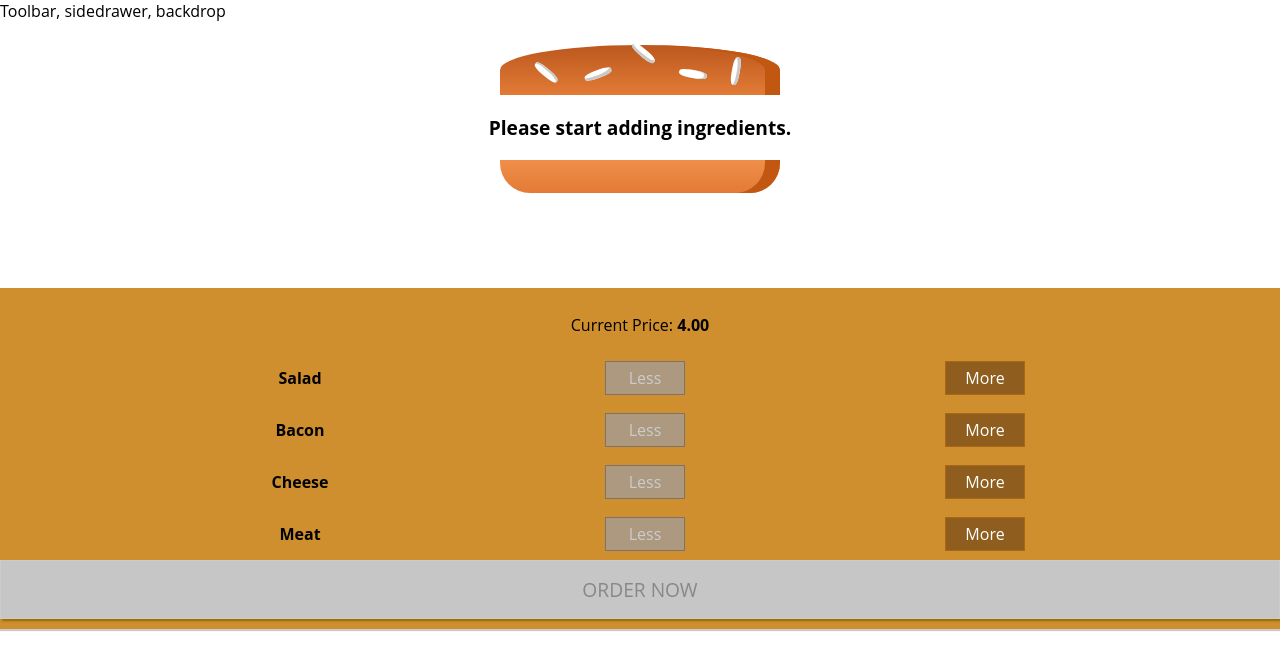
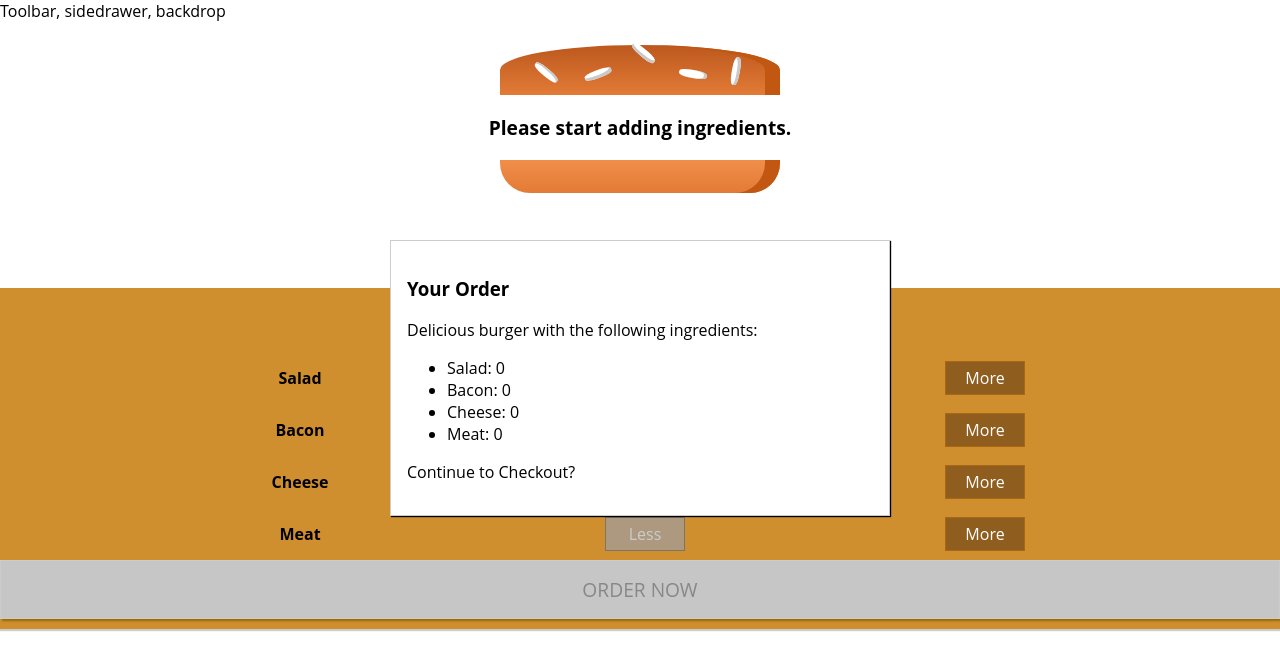
Before and after one commit to ahrGNUts/Burger-Builder, a React (Create React App) app: page / in a window 1280 px wide. Shown: the top 670 px of the page. Built offline with nearby package versions, Linux system fonts and the light colour scheme; the HTML template or start-up script is replaced by a standard one.

Commit message:
setting up the order summary modal

```diff
--- /dev/null
+++ b/src/components/Burger/OrderSummary/OrderSummary.js
@@ -0,0 +1,24 @@
+import React from 'react';
+
+const orderSummary = (props) => {
+    const ingredientSummary = Object.keys(props.ingredients)
+        .map(igKey => {
+            return (
+                <li key={igKey}>
+                    <span style={{textTransform: "capitalize"}}>{igKey}</span>: {props.ingredients[igKey]}
+                </li>
+            )
+        });
+    return (
+        <>
+            <h3>Your Order</h3>
+            <p>Delicious burger with the following ingredients:</p>
+            <ul>
+                {ingredientSummary}
+            </ul>
+            <p>Continue to Checkout?</p>
+        </>
+    );
+};
+
+export default orderSummary;
--- /dev/null
+++ b/src/components/UI/Modal/Modal.js
@@ -0,0 +1,11 @@
+import React from 'react';
+
+import classes from './Modal.module.css';
+
+const modal = (props) => (
+    <div className={classes.Modal}>
+        {props.children}
+    </div>
+);
+
+export default modal;
--- /dev/null
+++ b/src/components/UI/Modal/Modal.module.css
@@ -0,0 +1,20 @@
+.Modal {
+    position: fixed;
+    z-index: 500;
+    background-color: white;
+    width: 70%;
+    border: 1px solid #ccc;
+    box-shadow: 1px 1px 1px black;
+    padding: 16px;
+    left: 15%;
+    top: 30%;
+    box-sizing: border-box;
+    transition: all 0.3s ease-out;
+}
+
+@media (min-width: 600px) {
+    .Modal {
+        width: 500px;
+        left: calc(50% - 250px);
+    }
+}
--- a/src/containers/BurgerBuilder/BurgerBuilder.js
+++ b/src/containers/BurgerBuilder/BurgerBuilder.js
@@ -1,7 +1,9 @@
 import React, { Component } from 'react';
 
 import Burger from '../../components/Burger/Burger';
-import BuildControls from '../../components/Burger/BuildControls/BuildControls'
+import BuildControls from '../../components/Burger/BuildControls/BuildControls';
+import Modal from '../../components/UI/Modal/Modal';
+import OrderSummary from '../../components/Burger/OrderSummary/OrderSummary';
 
 const INGREDIENT_PRICES = {
     salad: 0.5,
@@ -73,6 +75,9 @@
         }
         return (
             <>
+                <Modal>
+                    <OrderSummary ingredients={this.state.ingredients} />
+                </Modal>
                 <Burger ingredients={this.state.ingredients} />
                 <BuildControls
                     ingredientAdded={this.addIngredientHandler}
```
Also changed, not shown: src/components/UI/Backdrop/Backdrop.js (added).
